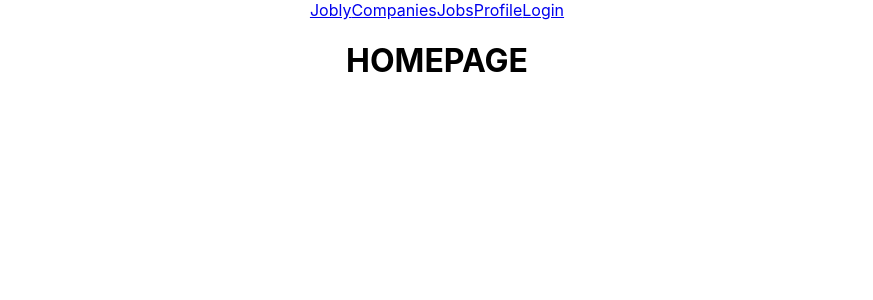
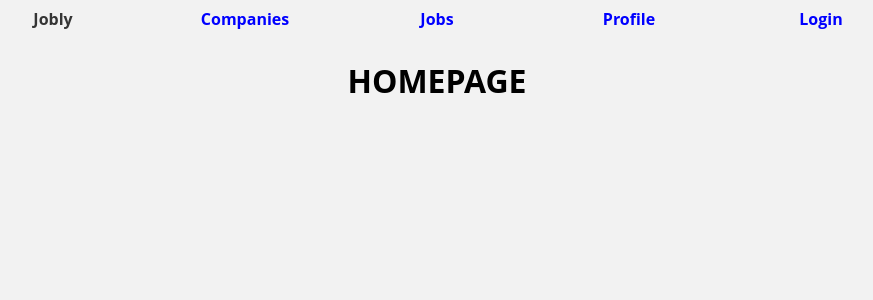
Before and after one commit to stephanedreyfus/jobly-react-frontend, a React (Create React App) app: page / in a window 1280 px wide. Shown: the top 300 px of the page, without its empty margins (203-1076 px from the left). Built offline with nearby package versions, Linux system fonts and the light colour scheme.

Commit message:
Add CSS to Navigatio and Search.

```diff
--- a/src/App.css
+++ b/src/App.css
@@ -1,3 +1,8 @@
 .App {
   text-align: center;
 }
+
+body {
+  background: #f2f2f2;
+  font-family: 'Open Sans', sans-serif;
+}
--- /dev/null
+++ b/src/Navigation.css
@@ -0,0 +1,24 @@
+nav {
+    background-color: #f2f2f2;
+    text-align: center;
+    color: blue;
+    font-weight: bold;
+  }
+
+  nav a {
+    padding: 0.5em 0;
+    width: 12em;
+    display: inline-block;
+    color: blue;
+    text-decoration: none;
+  }
+
+  nav a.active {
+    color: rgb(53, 53, 53);
+    text-decoration: none;
+  }
+
+  nav a:hover {
+    color: purple;
+    text-decoration: none;
+  }
--- a/src/Navigation.js
+++ b/src/Navigation.js
@@ -1,22 +1,19 @@
 import React, { Component } from 'react';
-import { NavLink } from 'react-router-dom'
+import { NavLink } from 'react-router-dom';
+import './Navigation.css';
 
 /** class for navigation bar */
 class Navigation extends Component {
 
     render() {
-        const activeStyle = {
-            fontWeight: 'bold',
-            color: 'blue'
-        };
 
         return (
             <nav>
                 <NavLink exact to='/'>Jobly</NavLink>
-                <NavLink exact to='/companies' activeStyle={activeStyle} >Companies</NavLink>
-                <NavLink exact to='/jobs' activeStyle={activeStyle} >Jobs</NavLink>
-                <NavLink exact to='/profile' activeStyle={activeStyle} >Profile</NavLink>
-                <NavLink exact to='/login' activeStyle={activeStyle} >Login</NavLink>
+                <NavLink exact to='/companies' >Companies</NavLink>
+                <NavLink exact to='/jobs' >Jobs</NavLink>
+                <NavLink exact to='/profile' >Profile</NavLink>
+                <NavLink exact to='/login' >Login</NavLink>
             </nav>
         )
     }
--- /dev/null
+++ b/src/Search.css
@@ -0,0 +1,41 @@
+.searchContainer {
+    width: 100%;
+    position: relative
+  }
+
+  .searchForm {
+    float: left;
+    width: 100%;
+    border: 3px solid #00B4CC;
+    padding: 5px;
+    height: 20px;
+    border-radius: 5px;
+    outline: none;
+    color: #9DBFAF;
+  }
+
+  .searchForm:focus{
+    color: #00B4CC;
+  }
+
+  .searchButton {
+    position: absolute;
+    right: -50px;
+    width: 85px;
+    height: 36px;
+    border: 1px solid #00B4CC;
+    background: #00B4CC;
+    text-align: center;
+    color: #fff;
+    border-radius: 5px;
+    cursor: pointer;
+    font-size: 20px;
+  }
+
+  .wrap{
+    width: 30%;
+    position: absolute;
+    top: 50%;
+    left: 50%;
+    transform: translate(-50%, -50%);
+  }
--- a/src/Search.js
+++ b/src/Search.js
@@ -1,4 +1,5 @@
 import React, { Component } from 'react';
+import './Search.css';
 
 /** search bar component to filter through lists of jobs or companies */
 class Search extends Component {
@@ -22,13 +23,18 @@ class Search extends Component {
 
     render() {
         return (
-            <form onSubmit={this.handleSubmit} >
-                <input onChange={this.handleChange}
-                    placeholder="enter search term"
-                    name="search"
-                    id="search" />
-                <button>Search</button>
-            </form>
+            <div className="wrap">
+            <div className="searchContainer">
+                <form onSubmit={this.handleSubmit}>
+                    <input onChange={this.handleChange}
+                        placeholder="enter search term"
+                        name="search"
+                        id="search"
+                        className='searchForm' />
+                    <button className='searchButton'>Search</button>
+                </form>
+            </div>
+            </div>
         );
     }
 }
```
